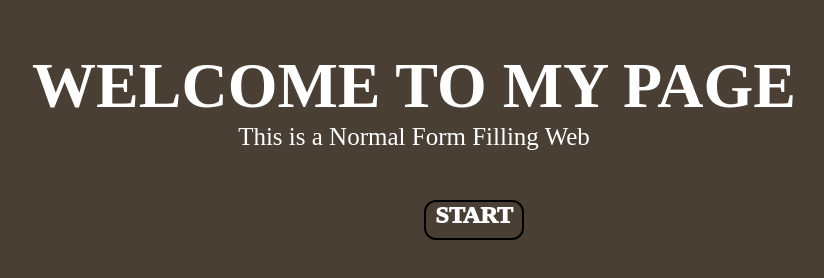
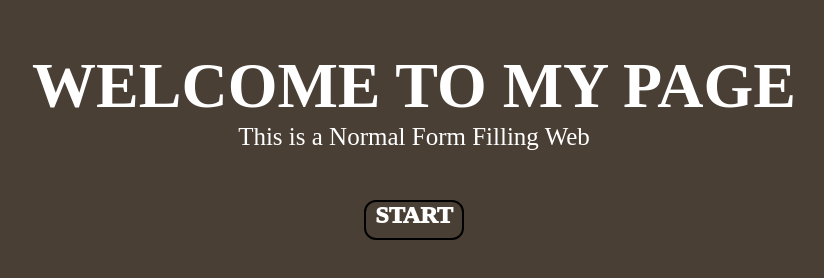
Before and after one commit to darjinarendra170-beep/myinfo, a plain HTML site: page index.html in a window 1280 px wide. Shown: the whole page, without its empty margins (226-1050 px from the left). Drawn offline with Linux system fonts and the light colour scheme.

Commit message:
kuch kiya h

```diff
--- a/style.css
+++ b/style.css
@@ -8,12 +8,14 @@
 
 body{
     background-color:#4A3F35;
+    text-align:center;
 }
 
 
 
 .upperbox{
     height:500px;
+
 
     text-align:center;
     color:white;
@@ -73,7 +75,8 @@ label{
     height:40px;
     width:100px;
     text-align: center;
-    margin-left:650px;
+    margin-left:auto;
+    margin-right:auto;
     border:2px solid black;
     border-radius:12px;
     font-size:1.5rem;
```
